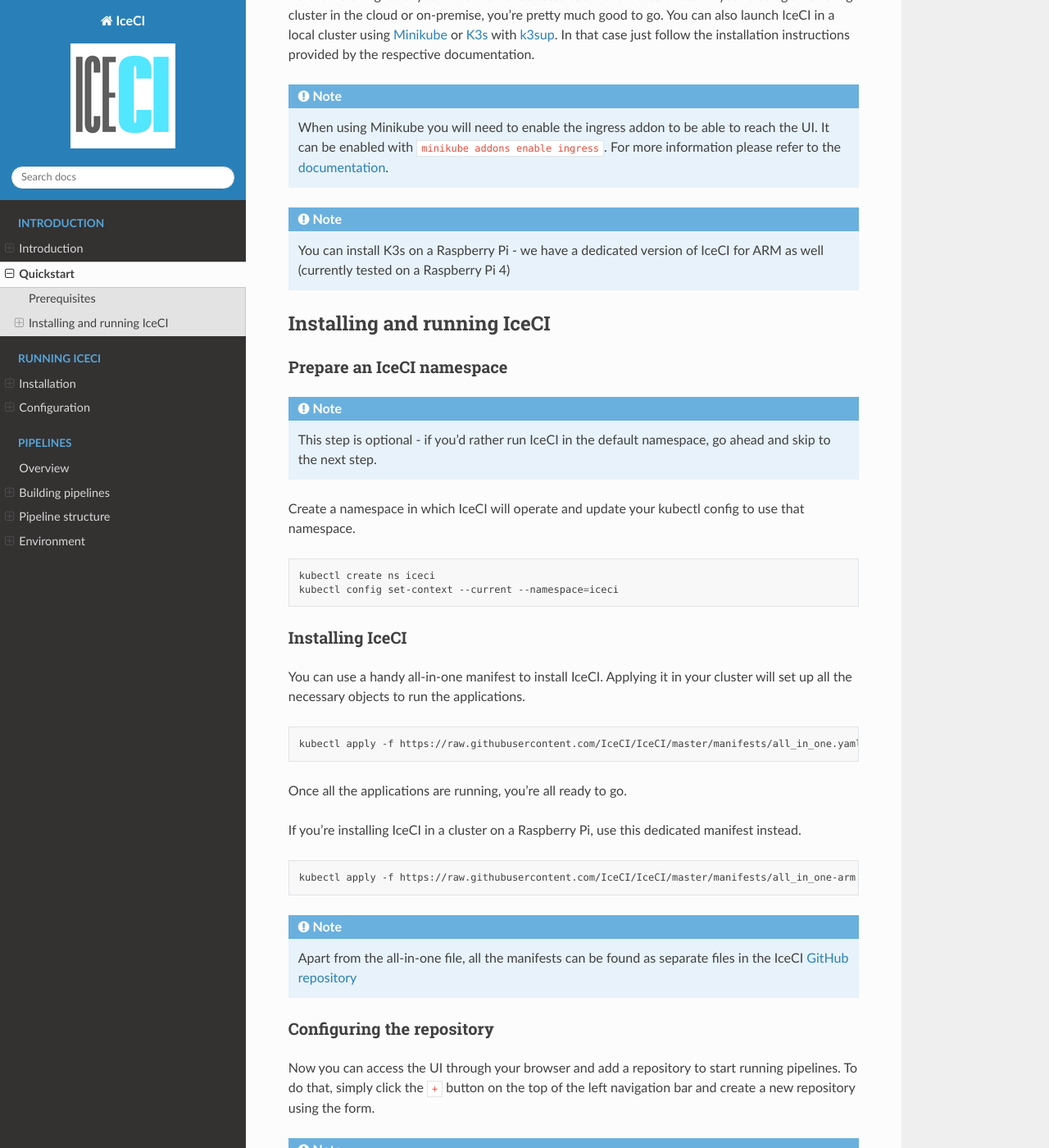
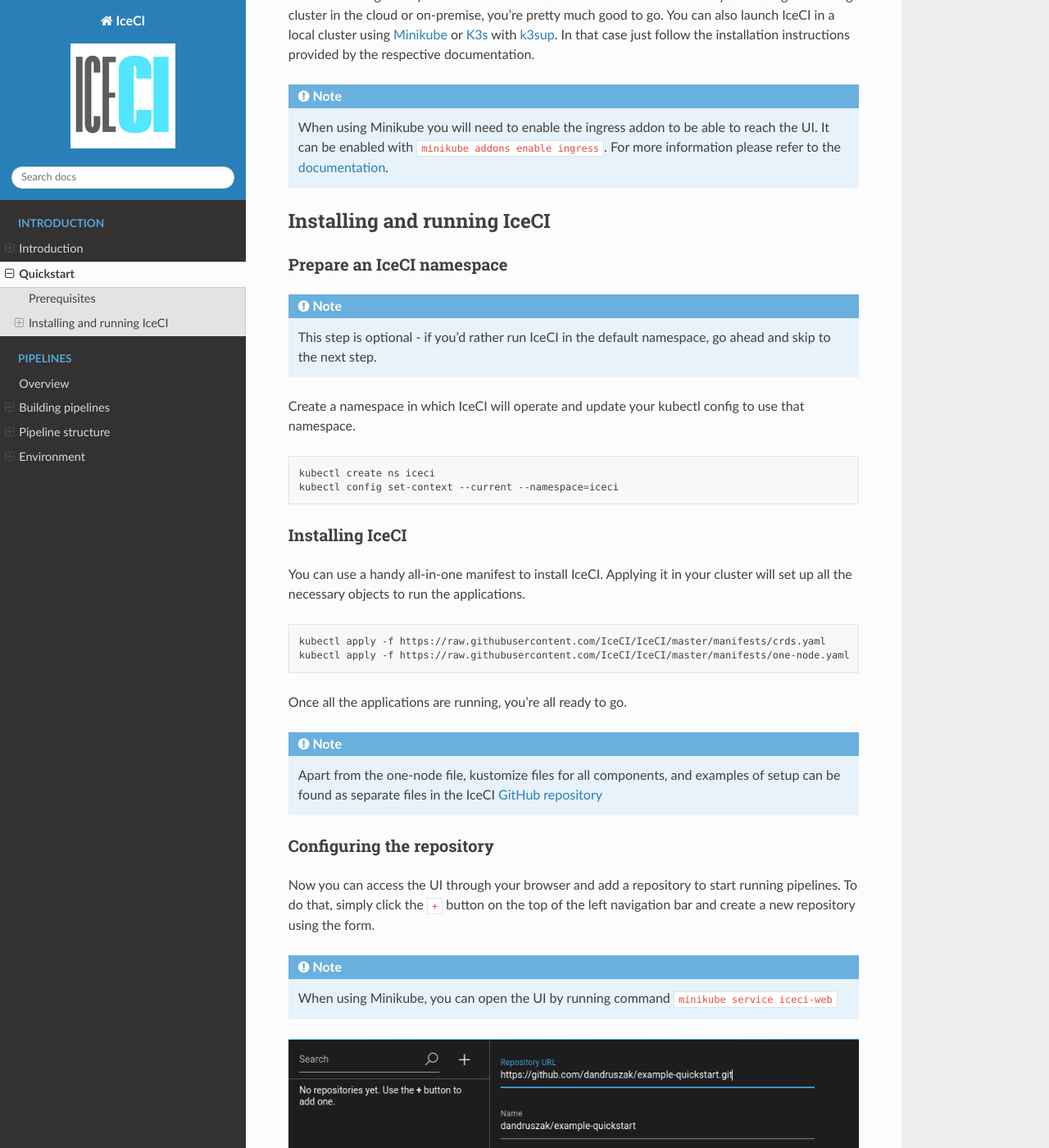
Before and after one commit to IceCI/Documentation, a Sphinx documentation site: the page built from source/pages/quickstart.rst, in a window 1280 px wide and 1400 px high, scrolled down 430 px. Shown: the whole window at 82% size. Built offline with Sphinx 7.4.7 and the Read the Docs theme 2.0.0, drawn with Linux system fonts in a browser that asks for light colours; some of the changed text lies outside the part shown.

Commit message:
Updates in the docs (#17)

```diff
--- a/source/index.rst
+++ b/source/index.rst
@@ -15,12 +15,6 @@
   pages/quickstart.rst
 
 .. toctree::
-  :caption: Running IceCI
-
-  pages/installation.rst
-  pages/configuration.rst
-
-.. toctree::
   :caption: Pipelines
 
   pages/pipelines/overview.rst
--- a/source/pages/quickstart.rst
+++ b/source/pages/quickstart.rst
@@ -4,7 +4,7 @@
 This tutorial will help you install IceCI in your Kubernetes cluster and set up your first pipeline using an example repository in less than 15 minutes. Let's start integrating!
 
 .. note::
-	To make this quickstart guide *actually* quick we'll fork an example public repository, so no secret configuration will be needed.
+    To make this quickstart guide *actually* quick we'll fork an example public repository, so no secret configuration will be needed.
 
 
 
@@ -14,10 +14,8 @@
 Before installing IceCI you'll need to have access to a Kubernetes cluster. If you're using an existing cluster in the cloud or on-premise, you're pretty much good to go. You can also launch IceCI in a local cluster using `Minikube <https://kubernetes.io/docs/setup/learning-environment/minikube/>`_ or `K3s <https://k3s.io/>`_ with `k3sup <https://github.com/alexellis/k3sup>`_. In that case just follow the installation instructions provided by the respective documentation.
 
 .. note::
-	When using Minikube you will need to enable the ingress addon to be able to reach the UI. It can be enabled with ``minikube addons enable ingress``. For more information please refer to the `documentation <https://kubernetes.io/docs/tasks/access-application-cluster/ingress-minikube/>`_.
+    When using Minikube you will need to enable the ingress addon to be able to reach the UI. It can be enabled with ``minikube addons enable ingress``. For more information please refer to the `documentation <https://kubernetes.io/docs/tasks/access-application-cluster/ingress-minikube/>`_.
 
-.. note::
-	You can install K3s on a Raspberry Pi - we have a dedicated version of IceCI for ARM as well (currently tested on a Raspberry Pi 4)
 
 
 Installing and running IceCI
@@ -27,14 +25,14 @@
 **************************
 
 .. note::
-	This step is optional - if you'd rather run IceCI in the default namespace, go ahead and skip to the next step.
+    This step is optional - if you'd rather run IceCI in the default namespace, go ahead and skip to the next step.
 
 Create a namespace in which IceCI will operate and update your kubectl config to use that namespace.
 
 .. code-block:: bash
 
-	kubectl create ns iceci
-	kubectl config set-context --current --namespace=iceci
+    kubectl create ns iceci
+    kubectl config set-context --current --namespace=iceci
 
 
 
@@ -45,19 +43,14 @@
 
 .. code-block:: bash
 
-	kubectl apply -f https://raw.githubusercontent.com/IceCI/IceCI/master/manifests/all_in_one.yaml
+  kubectl apply -f https://raw.githubusercontent.com/IceCI/IceCI/master/manifests/crds.yaml
+  kubectl apply -f https://raw.githubusercontent.com/IceCI/IceCI/master/manifests/one-node.yaml
 
 Once all the applications are running, you're all ready to go.
 
-If you're installing IceCI in a cluster on a Raspberry Pi, use this dedicated manifest instead.
-
-.. code-block:: bash
-
-	kubectl apply -f https://raw.githubusercontent.com/IceCI/IceCI/master/manifests/all_in_one-arm.yaml
-
 
 .. note::
-	Apart from the all-in-one file, all the manifests can be found as separate files in the IceCI `GitHub repository <https://github.com/IceCI/IceCI>`_
+    Apart from the one-node file, kustomize files for all components, and examples of setup can be found as separate files in the IceCI `GitHub repository <https://github.com/IceCI/IceCI>`_
 
 
 
@@ -67,14 +60,14 @@
 Now you can access the UI through your browser and add a repository to start running pipelines. To do that, simply click the ``+`` button on the top of the left navigation bar and create a new repository using the form.
 
 .. note::
-	When using Minikube, the default IP address of the VM is ``192.168.99.100``. You can use ``minikube ip`` to make sure that it's the address you should be using.
+    When using Minikube, you can open the UI by running command ``minikube service iceci-web``
 
 .. image:: ../_static/quickstart/repo_add.png
 
 For the purposes of this guide, we'll fork the `quickstart example repository <https://github.com/IceCI/example-quickstart>`_. After forking this repository, all you need to do is copy the clone url and paste it into the `Repository URL` field in the form.
 
 .. note::
-	The example repository is also a template, so instead of forking you can use it to create a new one!
+    The example repository is also a template, so instead of forking you can use it to create a new one!
 
 Once the repository is added to IceCI you're all set. IceCI will react to Git events, so all that's left is to push a commit to trigger a new pipeline. Try it for yourself!
 
```
Also changed, not shown: other parts of source/pages/quickstart.rst (+4 -1 lines), README.md (+1 -1 lines).
